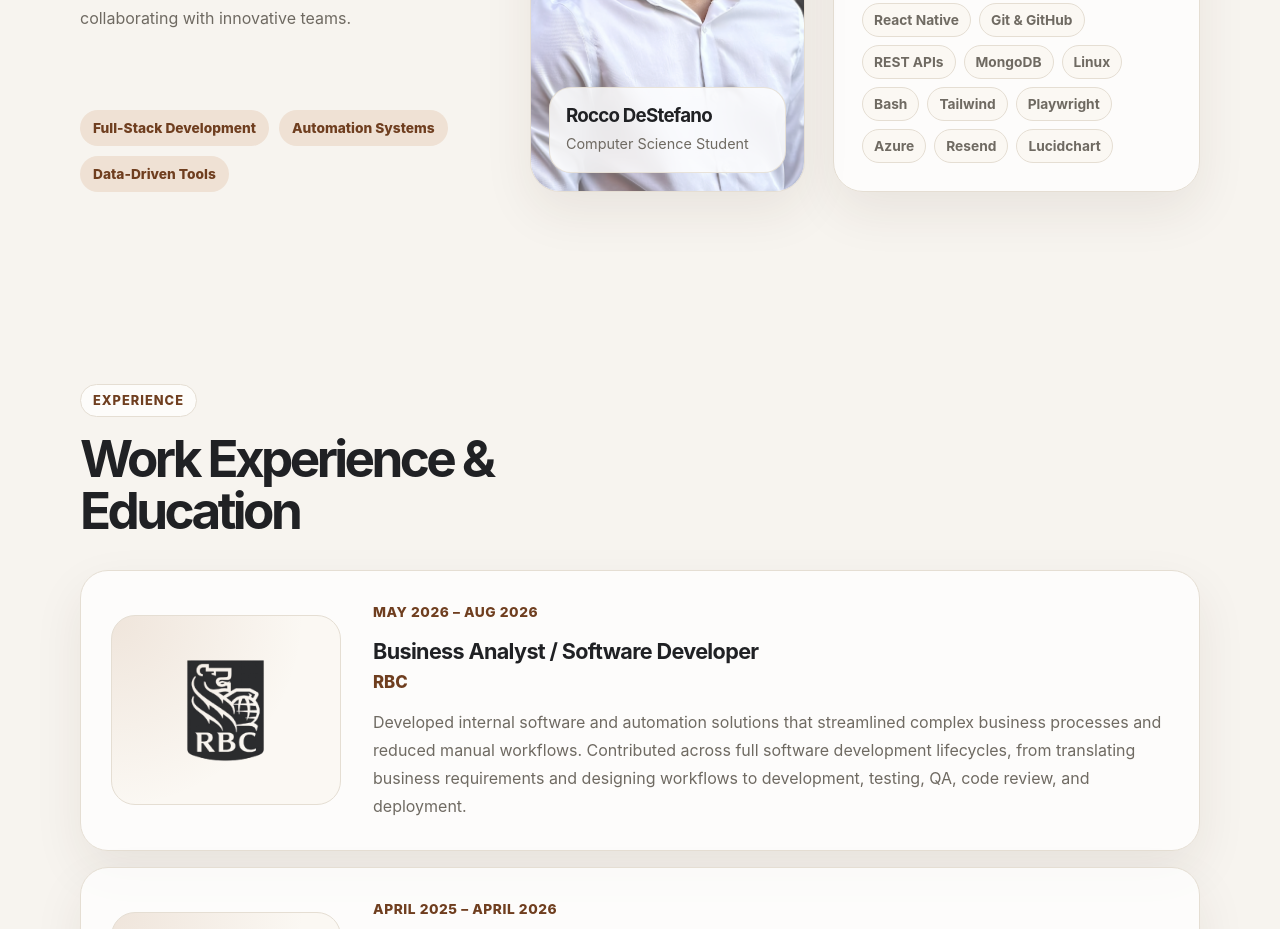
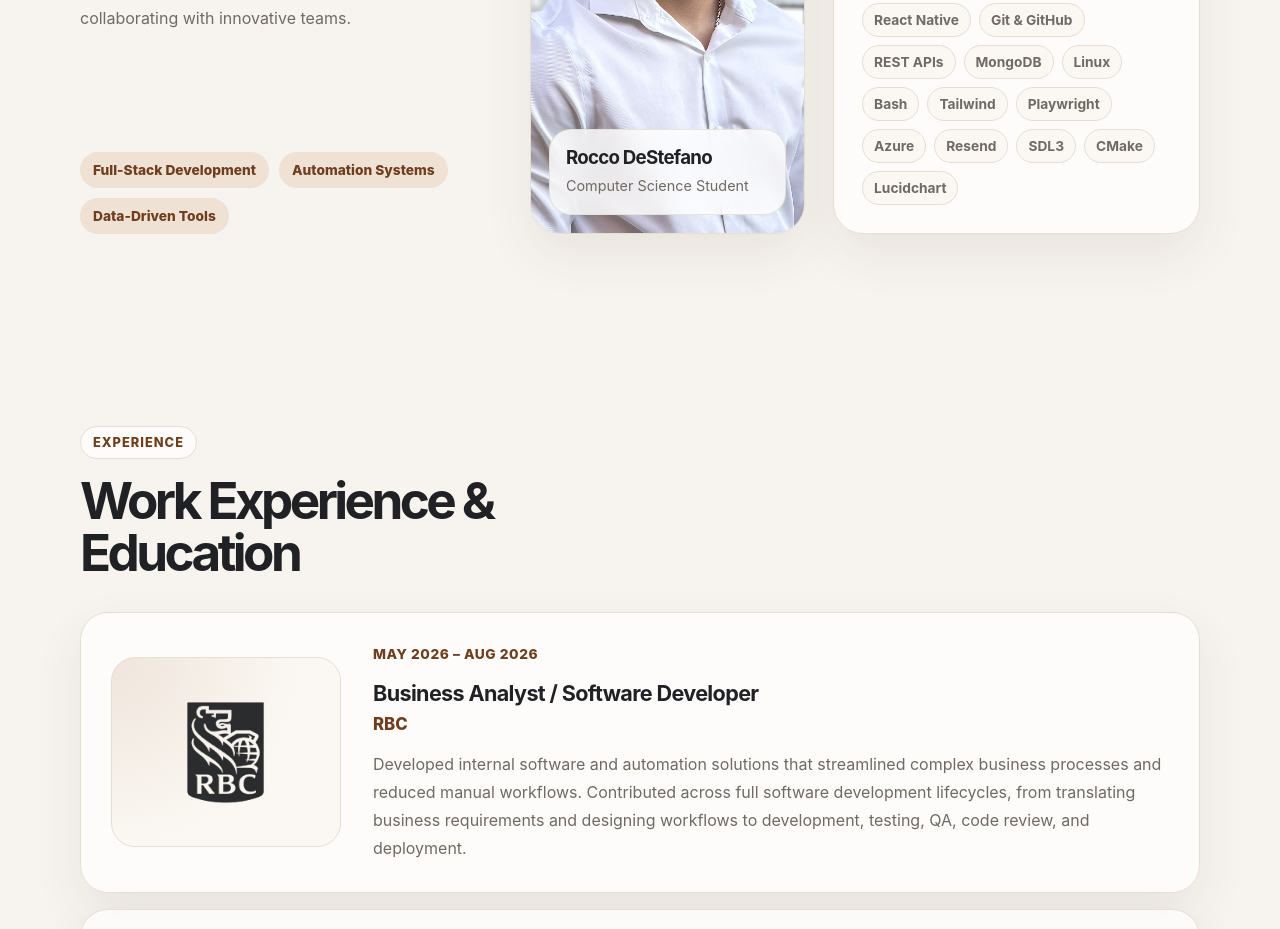
Before and after one commit to RoccoD1616/personal-website, a React (Vite) app: page / in a window 1280 px wide. Shown: the part 1140-2069 px from the top of the page. Built offline with nearby package versions, Linux system fonts and the light colour scheme; a web font is replaced by a local one.

Commit message:
Added  "SDL3", "CMake", to Skills section

```diff
--- a/src/App.jsx
+++ b/src/App.jsx
@@ -200,6 +200,8 @@ const technologies = [
   "Playwright",
   "Azure",
   "Resend",
+  "SDL3",
+  "CMake",
   "Lucidchart",
 ];
 
```
